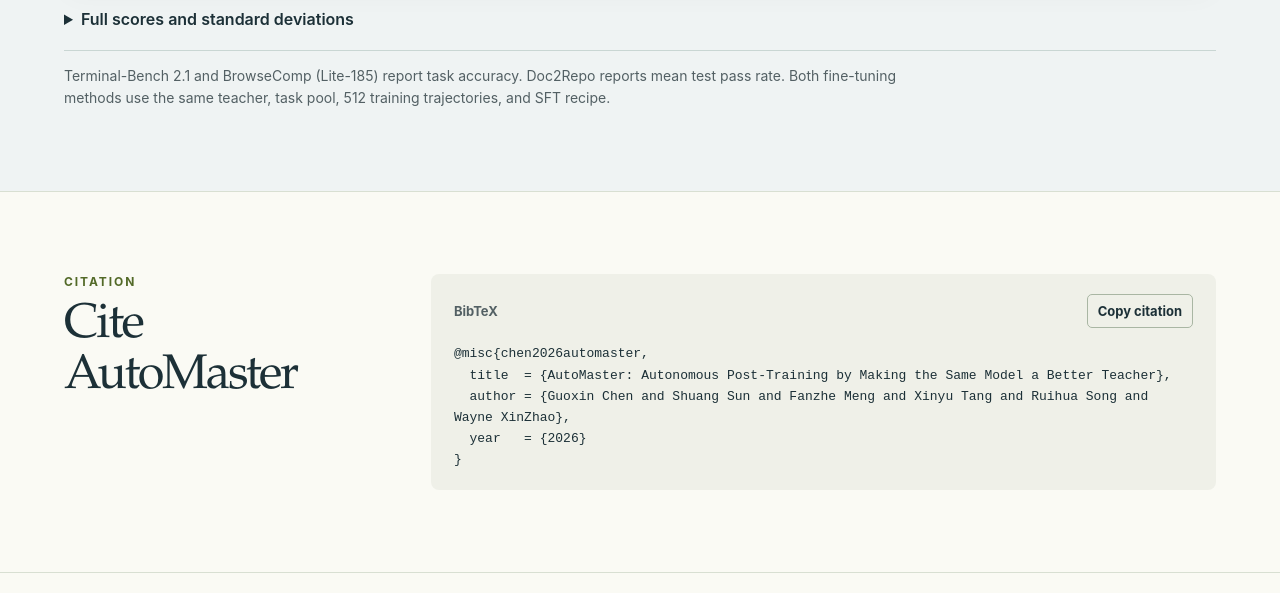
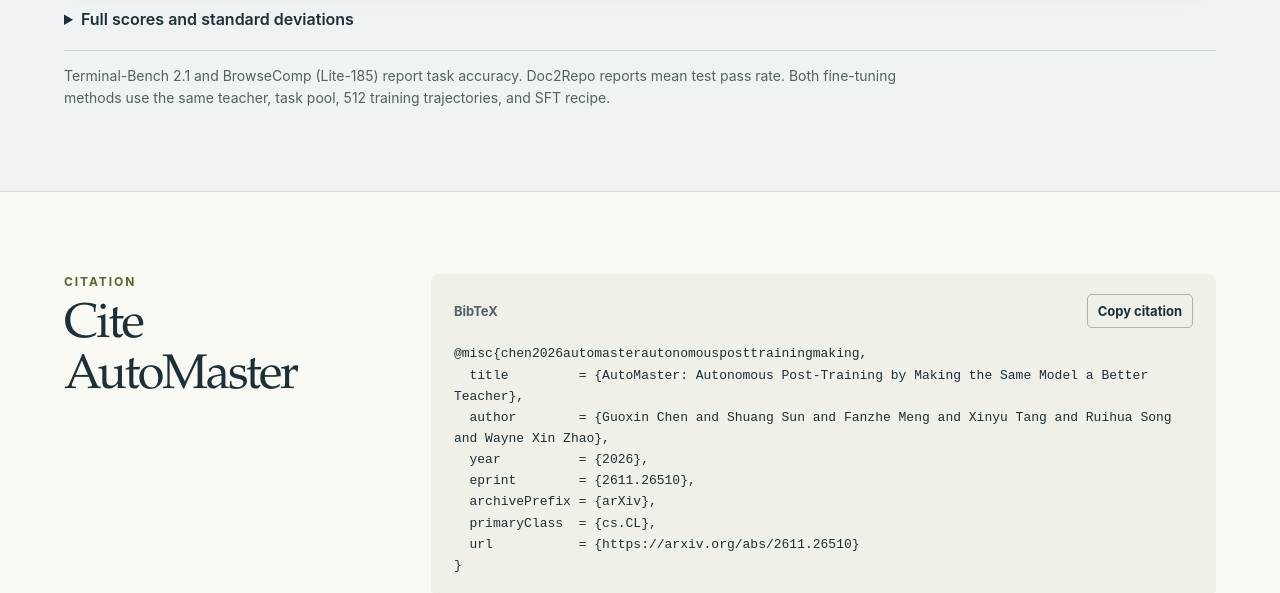
Before and after one commit to AweAI-Team/AutoMaster, a plain HTML site: page index.html in a window 1280 px wide. Shown: the part 4895-5488 px from the top of the page. Drawn offline with Linux system fonts and the light colour scheme.

Commit message:
Update the AutoMaster citation with its arXiv record

```diff
--- a/index.html
+++ b/index.html
@@ -172,10 +172,14 @@
 </tbody></table></div></details>
   <p class="measurement">Terminal-Bench 2.1 and BrowseComp (Lite-185) report task accuracy. Doc2Repo reports mean test pass rate. Both fine-tuning methods use the same teacher, task pool, 512 training trajectories, and SFT recipe.</p>
 </div></section>
-<section class="wrap section citation" id="citation"><div><p class="kicker">Citation</p><h2>Cite AutoMaster</h2></div><div class="bib"><div class="bib-top"><span>BibTeX</span><button type="button" id="copy" hidden>Copy citation</button><span role="status" id="copy-status"></span></div><pre><code id="bibtex">@misc{chen2026automaster,
-  title  = {AutoMaster: Autonomous Post-Training by Making the Same Model a Better Teacher},
-  author = {Guoxin Chen and Shuang Sun and Fanzhe Meng and Xinyu Tang and Ruihua Song and Wayne XinZhao},
-  year   = {2026}
+<section class="wrap section citation" id="citation"><div><p class="kicker">Citation</p><h2>Cite AutoMaster</h2></div><div class="bib"><div class="bib-top"><span>BibTeX</span><button type="button" id="copy" hidden>Copy citation</button><span role="status" id="copy-status"></span></div><pre><code id="bibtex">@misc{chen2026automasterautonomousposttrainingmaking,
+  title         = {AutoMaster: Autonomous Post-Training by Making the Same Model a Better Teacher},
+  author        = {Guoxin Chen and Shuang Sun and Fanzhe Meng and Xinyu Tang and Ruihua Song and Wayne Xin Zhao},
+  year          = {2026},
+  eprint        = {2611.26510},
+  archivePrefix = {arXiv},
+  primaryClass  = {cs.CL},
+  url           = {https://arxiv.org/abs/2611.26510}
 }</code></pre></div></section>
 </main>
 <dialog id="figure-preview" aria-labelledby="preview-title">
```
